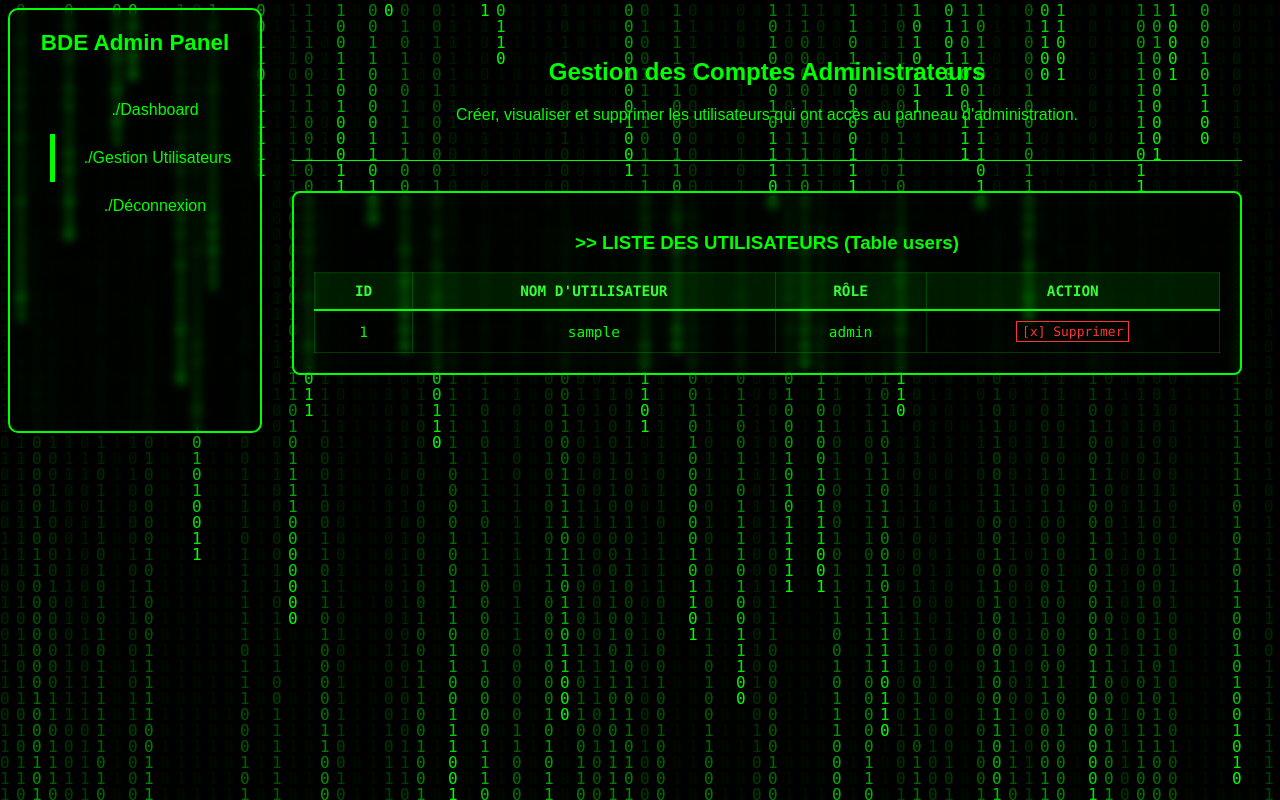
After one commit to Kikiv92-dev/projet-web, a PHP site: page /manage_users.php in a window 1280 px wide. The commit adds this page. Run offline with PHP 8.4, Linux system fonts and the light colour scheme; the visitor is signed in with stand-in values (Sample User, id 1); tables that the repository leaves empty or names only in its code hold one stand-in row (values such as "Sample post").

Commit message:
projet 1

```diff
--- a/admin-styles.css
+++ b/admin-styles.css
@@ -328,3 +328,39 @@ body {
     text-shadow: 0 0 10px #00ff00;
     letter-spacing: 2px;
 }
+
+/* Styles pour le bouton de suppression */
+.delete-btn {
+    display: inline-block;
+    padding: 2px 5px;
+    background-color: transparent;
+    color: #ff3333; /* Rouge vif pour l'alerte */
+    border: 1px solid #ff3333;
+    text-decoration: none;
+    font-size: 0.9em;
+    cursor: pointer;
+    transition: all 0.2s;
+}
+
+.delete-btn:hover {
+    background-color: #ff3333;
+    color: #000000; /* Texte noir sur fond rouge au survol */
+    box-shadow: 0 0 5px #ff3333;
+}
+
+/* Styles pour les messages de retour */
+.success-message {
+    color: #00ff00; /* Vert pour le succès */
+    border: 1px solid #00ff00;
+    padding: 8px;
+    margin-bottom: 10px;
+    background-color: rgba(0, 50, 0, 0.5);
+}
+
+.error-message {
+    color: #ff3333; /* Rouge pour l'erreur */
+    border: 1px solid #ff3333;
+    padding: 8px;
+    margin-bottom: 10px;
+    background-color: rgba(50, 0, 0, 0.5);
+}
--- /dev/null
+++ b/manage_users.php
@@ -0,0 +1,142 @@
+<?php
+// Démarrage de la session et vérification des droits (essentiel)
+session_start();
+
+// Si l'utilisateur n'est pas connecté ou n'est pas admin, on le redirige
+// (Vous devez adapter cette vérification à votre propre logique de connexion)
+if (!isset($_SESSION["loggedin"]) || $_SESSION["loggedin"] !== true) {
+    header("location: login.php");
+    exit;
+}
+
+require_once "config.php";
+
+$pdo = null;
+$message_suppression = "";
+
+try {
+    // Connexion à la base de données
+    $pdo = new PDO("mysql:host=$db_host;dbname=$db_name;charset=utf8", $db_user, $db_pass);
+    $pdo->setAttribute(PDO::ATTR_ERRMODE, PDO::ERRMODE_EXCEPTION);
+
+} catch (PDOException $e) {
+    die("Erreur de connexion à la base de données : " . $e->getMessage());
+}
+
+// ==============================================
+// GESTION DE LA SUPPRESSION D'UTILISATEUR
+// ==============================================
+if (isset($_GET['delete_user_id']) && is_numeric($_GET['delete_user_id'])) {
+    $id_a_supprimer = $_GET['delete_user_id'];
+    $current_admin_id = $_SESSION["id"]; // Assurez-vous que l'ID de l'admin actuel est stocké en session
+
+    // VÉRIFICATION DE SÉCURITÉ CRITIQUE : Interdire à l'admin de s'auto-supprimer
+    if ($id_a_supprimer == $current_admin_id) {
+        $message_suppression = "<p class='error-message'>❌ Erreur de sécurité : Vous ne pouvez pas supprimer votre propre compte utilisateur.</p>";
+    } else {
+        // Requête de suppression
+        $sql_delete = "DELETE FROM utilisateurs WHERE id = :id";
+
+        try {
+            $stmt_delete = $pdo->prepare($sql_delete);
+            $stmt_delete->bindParam(':id', $id_a_supprimer, PDO::PARAM_INT);
+            $stmt_delete->execute();
+
+            if ($stmt_delete->rowCount() > 0) {
+                $message_suppression = "<p class='success-message'>✅ Utilisateur ID **$id_a_supprimer** supprimé avec succès.</p>";
+            } else {
+                $message_suppression = "<p class='error-message'>⚠️ Erreur : Aucun utilisateur trouvé avec l'ID **$id_a_supprimer**.</p>";
+            }
+        } catch (PDOException $e) {
+            $message_suppression = "<p class='error-message'>❌ Erreur de base de données lors de la suppression : " . $e->getMessage() . "</p>";
+        }
+    }
+}
+
+
+// ==============================================
+// RÉCUPÉRATION DE LA LISTE DES UTILISATEURS
+// ==============================================
+$users = [];
+$sql_users = "SELECT id, username, role FROM utilisateurs ORDER BY id ASC";
+$stmt_users = $pdo->query($sql_users);
+$users = $stmt_users->fetchAll(PDO::FETCH_ASSOC);
+
+?>
+<!DOCTYPE html>
+<html lang="fr">
+<head>
+    <meta charset="UTF-8">
+    <meta name="viewport" content="width=device-width, initial-scale=1.0">
+    <title>BDE Admin - Gestion Utilisateurs</title>
+    <link rel="stylesheet" href="admin-styles.css">
+    <style>
+        body { background-color: #000000; }
+        /* Réutilisez les styles .success-message et .error-message de admin-styles.css */
+        /* Ajoutez des styles spécifiques ici si nécessaire */
+    </style>
+</head>
+<body>
+
+    <canvas id="matrixCanvas"></canvas>
+    <div id="admin-container">
+        <aside id="sidebar">
+            <div class="logo">BDE Admin Panel</div>
+            <nav>
+                <ul>
+                    <li><a href="admin.php"> ./Dashboard</a></li>
+                    <li><a href="manage_users.php" class="active"> ./Gestion Utilisateurs</a></li>
+                    <li><a href="deconnexion.php"> ./Déconnexion</a></li>
+                </ul>
+            </nav>
+        </aside>
+
+        <main id="content">
+            <header>
+                <h2>Gestion des Comptes Administrateurs</h2>
+                <p>Créer, visualiser et supprimer les utilisateurs qui ont accès au panneau d'administration.</p>
+            </header>
+
+            <section id="main-view">
+                <h3>>> LISTE DES UTILISATEURS (Table users)</h3>
+
+                <?php echo $message_suppression; ?>
+
+                <table class="hacker-table">
+                    <thead>
+                        <tr>
+                            <th>ID</th>
+                            <th>Nom d'utilisateur</th>
+                            <th>Rôle</th>
+                            <th>Action</th>
+                        </tr>
+                    </thead>
+                    <tbody>
+                        <?php foreach ($users as $user): ?>
+                        <tr>
+                            <td><?php echo htmlspecialchars($user['id']); ?></td>
+                            <td><?php echo htmlspecialchars($user['username']); ?></td>
+                            <td><?php echo htmlspecialchars($user['role']); ?></td>
+                            <td>
+                                <a href="manage_users.php?delete_user_id=<?php echo $user['id']; ?>"
+                                   onclick="return confirm('Êtes-vous SÛR de vouloir supprimer l\'utilisateur <?php echo addslashes($user['username']); ?> ?')"
+                                   class="delete-btn <?php echo ($user['id'] == $_SESSION['id']) ? 'disabled' : ''; ?>">
+                                    [x] Supprimer
+                                </a>
+                            </td>
+                        </tr>
+                        <?php endforeach; ?>
+                        <?php if (empty($users)): ?>
+                        <tr>
+                            <td colspan="4" style="text-align:center; opacity: 0.7;">[ Aucune utilisateur trouvé. ]</td>
+                        </tr>
+                        <?php endif; ?>
+                    </tbody>
+                </table>
+            </section>
+        </main>
+
+    <script src="js1.js"></script>
+
+</body>
+</html>
```
Also changed, not shown: accueilmembre.php (+6 -10 lines), admin.php (+49 -1 lines), .github/workflows/sonarcloud.yml.
